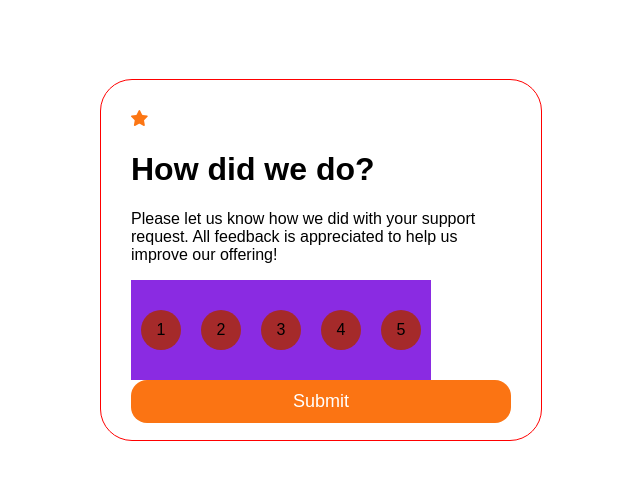
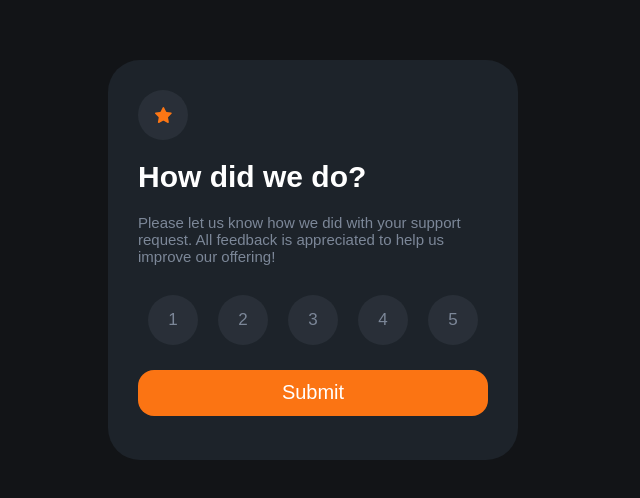
Before and after one commit to gabrielealvares/rating, a plain HTML site: page index.html in a window 1280 px wide. Shown: the part 148-646 px from the top of the page, without its empty margins (327-967 px from the left). Drawn offline with Linux system fonts and the light colour scheme.

Commit message:
Adicionei uma div dentro da main, estilizei essa div e fiz alguns ajustes no style

```diff
--- a/index.html
+++ b/index.html
@@ -15,20 +15,24 @@
   <!-- Rating state start -->
 
   <main>
-    <img src="images/icon-star.svg" alt="star">
+    <div class="star">
+      <img src="images/icon-star.svg" alt="star">
+      </div>
+
     <h1>How did we do?</h1>
     <p>
       Please let us know how we did with your support request. All feedback is appreciated
       to help us improve our offering!
     </p>
 
-    <section class="container">
+
+    <div class="container">
       <div class="number">1</div>
       <div class="number">2</div>
       <div class="number">3</div>
       <div class="number">4</div>
       <div class="number">5</div>
-    </section>
+    </div>
 
 
 
--- a/style.css
+++ b/style.css
@@ -1,46 +1,70 @@
 @charset "UTF-8";
 
 body{
+    background-color:  hsl(216, 12%, 8%);
     height: 100vh;
-    width: 100%;
     display: flex ;
     justify-content: center;
     align-items: center;
     font-family: Arial, sans-serif;
     flex-direction: column;
 }
-
+.star{
+    display: flex;
+    justify-content: center;
+    align-items: center ;
+    background-color:  hsla(217, 12%, 63%, 0.101);
+    width: 50px;
+    height: 50px;
+    border-radius: 50%;
+}
 main{
-    width: 380px;
-    height: 300px;
+    background-color: hsl(214, 19%, 14%);
+    color:hsl(0, 0%, 100%);
+    width: 350px;
+    height: 340px;
     border-radius: 2rem;
-    border: 1px solid red;
+    font-size: 15px;
     padding: 30px;
+}
+p{
+    color:  hsl(216, 12%, 54%);
 }
 .container{
     display: flex;
     justify-content: space-around;
     align-items: center;
-    background-color: blueviolet;
-    width: 300px;
-    height: 100px;
+    height: 80px;
+    margin-bottom: 10px;
 }
 .number{
     display: flex;
     justify-content: center;
     align-items: center ;
-    background-color: brown;
-    width: 40px;
-    height: 40px;
+    background-color:  hsla(217, 12%, 63%, 0.101);
+    color:  hsl(216, 12%, 54%);
+    width: 50px;
+    height: 50px;
+    font-size: 17px;
     border-radius: 50%;
+
+}
+.number:hover{
+    background-color: hsl(25, 97%, 53%) ;
+    color:hsl(0, 0%, 100%) ;
 }
 button{
     width: 100%;
     border: none;
     color: white;
-    font-size: large;
+    font-size: 20px;
     padding: 0.7rem;
+    font-weight: 20px;
     border-radius:1rem ;
     background-color: hsl(25, 97%, 53%);
-
 }
+button:hover{
+    background-color:hsl(0, 0%, 100%);
+    color:  hsl(25, 97%, 53%);
+    cursor: pointer;
+}
```
